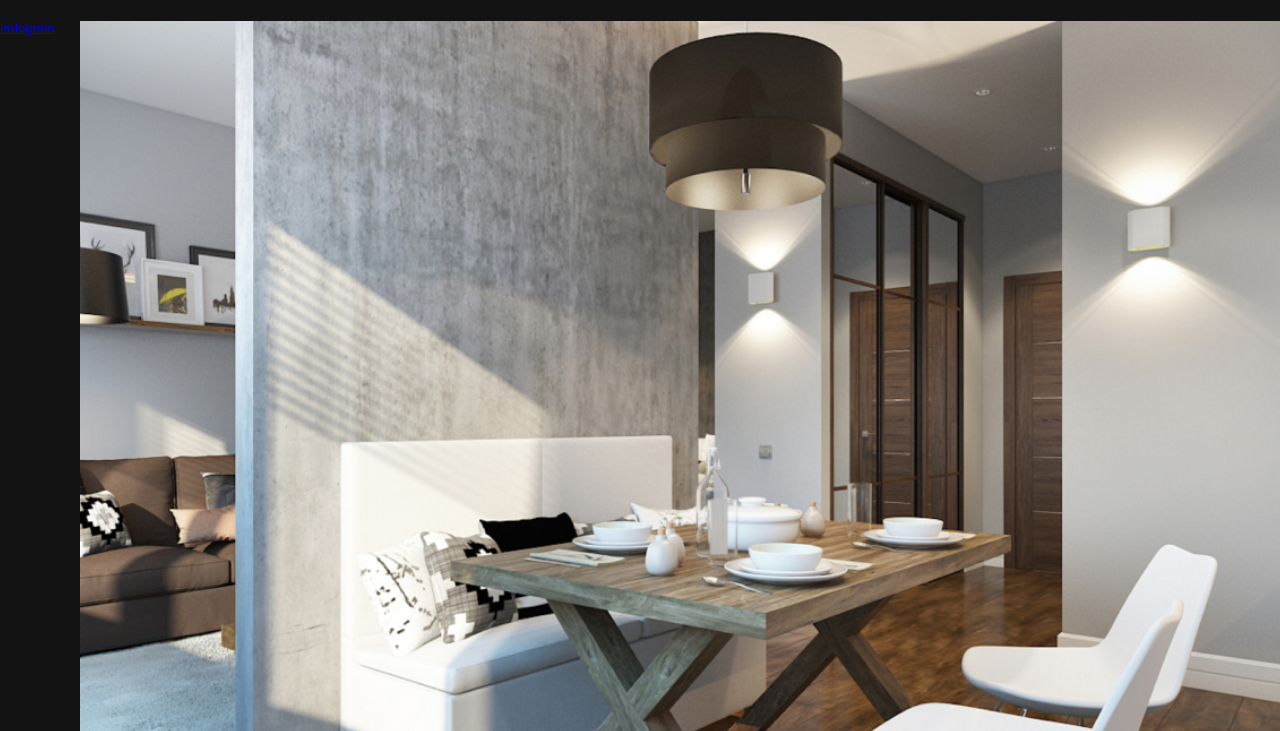
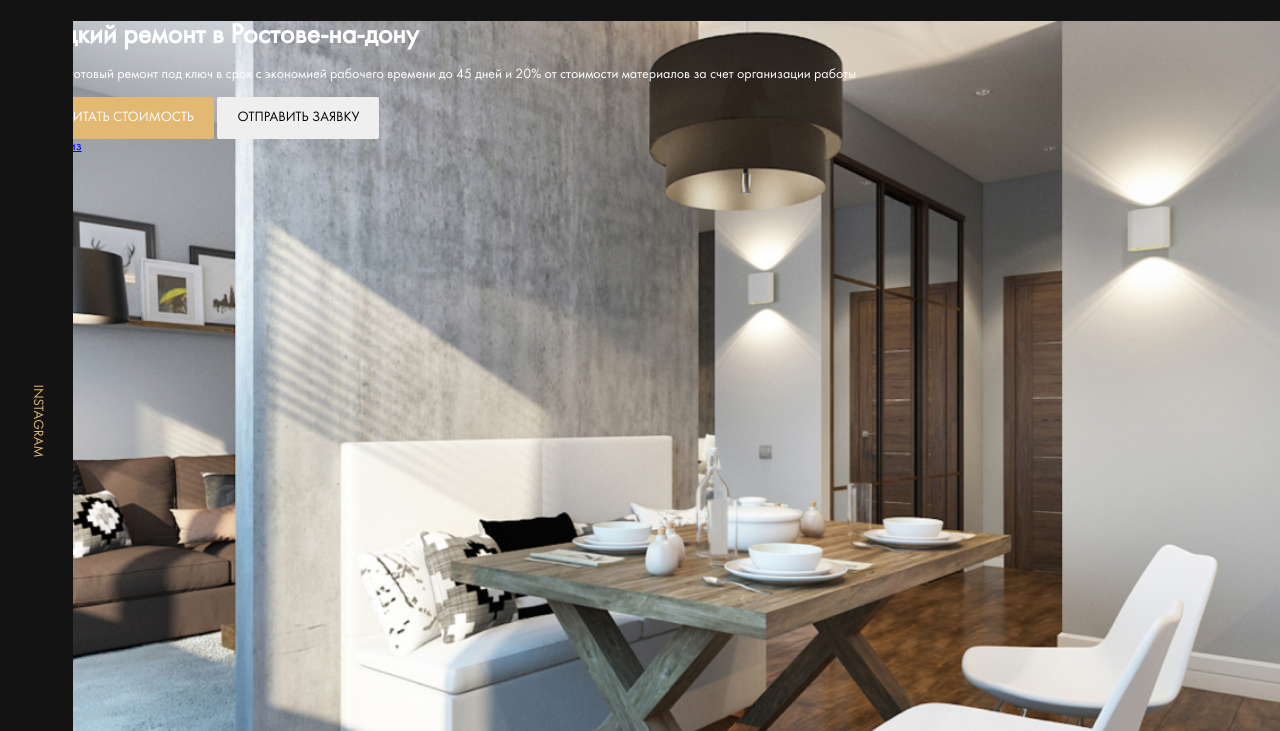
Before and after one commit to Wolfete/webstart, a website: page index.html in a window 1280 px wide. Shown: the part 69-800 px from the top of the page. Drawn offline with Linux system fonts and the light colour scheme; files whose address does not match are found by name.

Commit message:
feat: add oinstagram btn

```diff
--- a/css/style.css
+++ b/css/style.css
@@ -361,14 +361,25 @@
   height: 100vh;
   color: #fff; }
   .hero__instagram {
-    positon: absolute;
+    position: absolute;
     left: 0;
     top: 0;
     max-width: 80px;
     height: 100%; }
 
 .instagram {
+  display: flex;
+  justify-content: center;
+  align-items: center;
   background-color: #131313; }
+  .instagram__link {
+    text-transform: uppercase;
+    text-decoration: none;
+    color: #E3B873;
+    transform: rotate(90deg); }
+
+.title {
+  margin: 0; }
 
 body {
   font-family: 'Futura Book', sans-serif;
--- a/index.html
+++ b/index.html
@@ -34,10 +34,9 @@
     <main>
         <section class="hero">
             <div class="instagram hero__instagram">
-                <a href="#" class="instagram hero__instagram">Instagram</a>
+                <a href="#" class="instagram__link">Instagram</a>
             </div>
-            <div class="container">
-                <div class="hero__content">
+            <div class="hero__content"></div>
             <div class="container">
                 <h1 class="title hero__title">Турецкий ремонт в Ростове-на-дону</h1>
                 <p class="hero__text">Получите готовый ремонт под ключ в срок с экономией рабочего времени до 45
--- a/sass/templates/_hero.sass
+++ b/sass/templates/_hero.sass
@@ -4,10 +4,20 @@
   height: 100vh
   color: $light
   &__instagram
-    positon: absolute
+    position: absolute
     left: 0
     top: 0
     max-width: 80px
     height: 100%
 .instagram
+  display: flex
+  justify-content: center
+  align-items: center
   background-color: $dark
+  &__link
+    text-transform: uppercase
+    text-decoration: none
+    color: $primary
+    transform: rotate(90deg)
+.title
+  margin: 0
```
Lines whose indentation alone changed are shown as unchanged.
